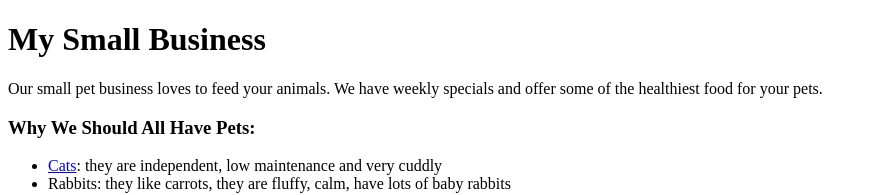
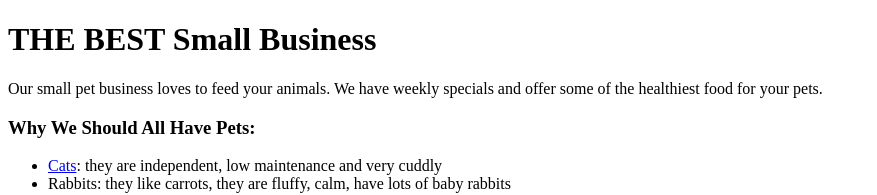
Before and after one commit to c0dehot/html101, a plain HTML site: page index.html in a window 1280 px wide. Shown: the top 195 px of the page, without its empty margins (0-877 px from the left). Drawn offline with Linux system fonts and the light colour scheme.

Commit message:
Fixed my title

```diff
--- a/index.html
+++ b/index.html
@@ -6,7 +6,7 @@
         <title>HTML 101</title>
     </head>
     <body>
-        <h1>My Small Business</h1>
+        <h1>THE BEST Small Business</h1>
 
         <p>Our small pet business loves to feed your animals.
             We have weekly specials and offer some of the healthiest food for your pets.
```
